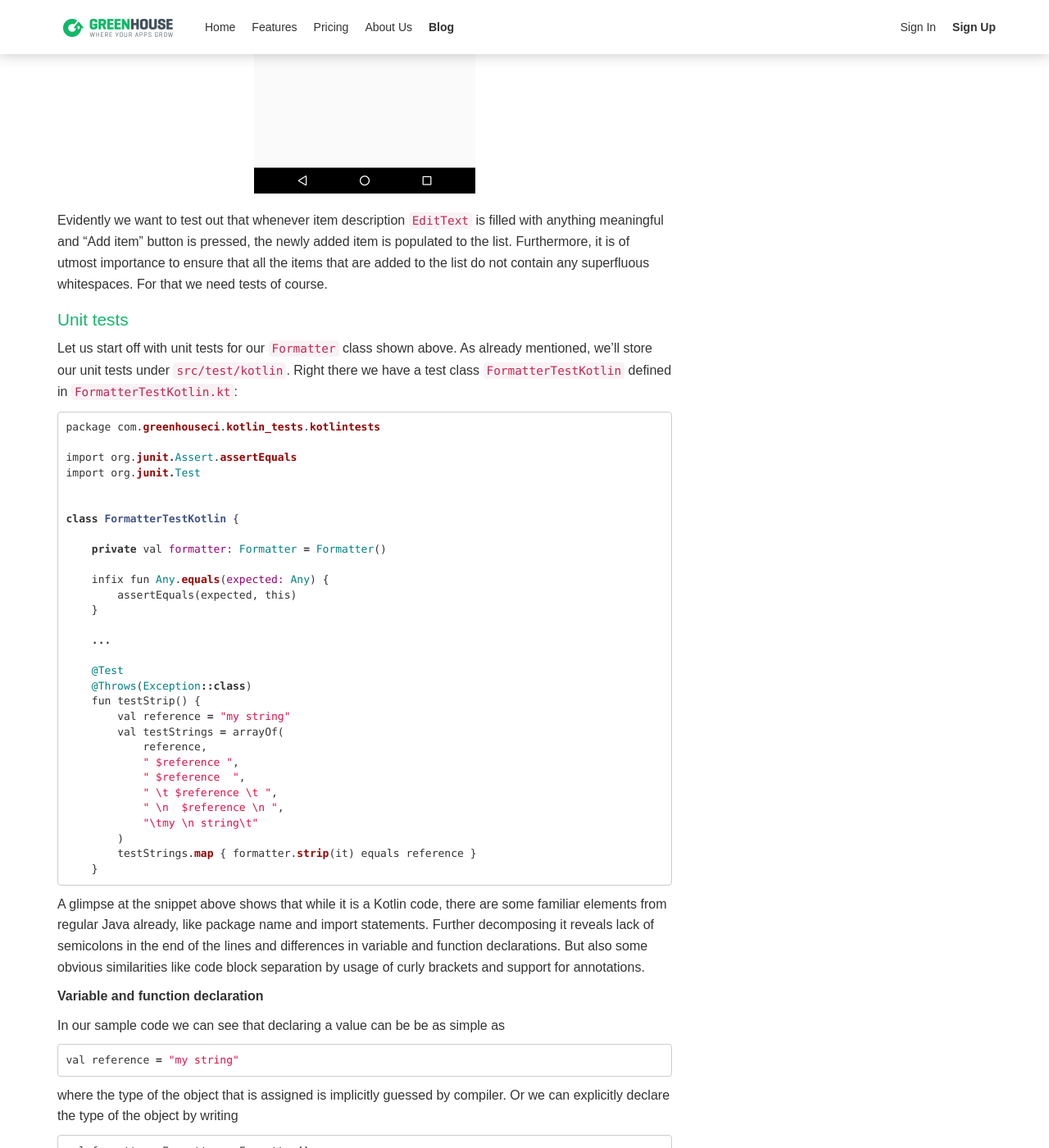
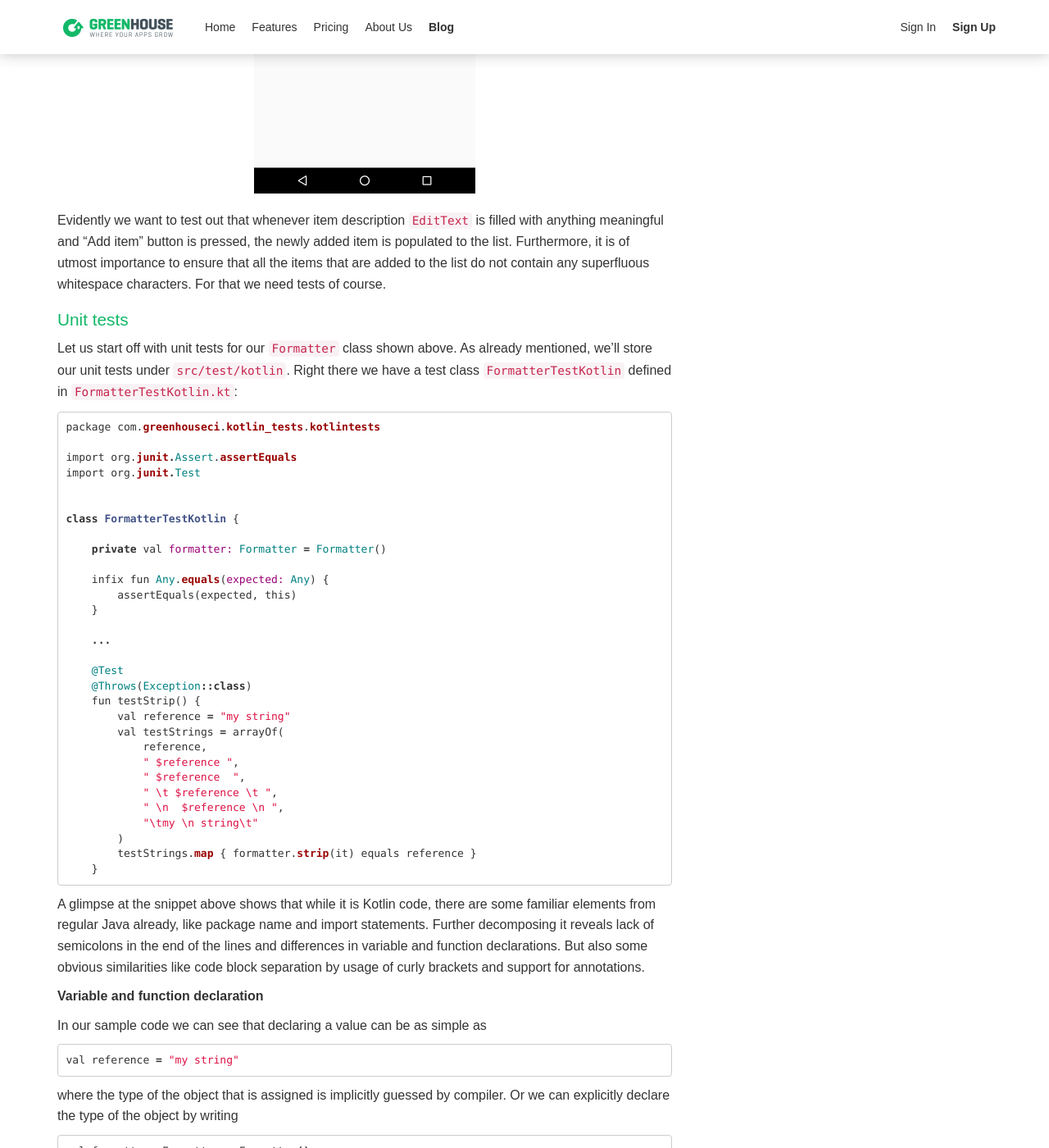
Before and after one commit to GreenhouseCI/blog.greenhouseci.com, a Jekyll site: the page built from _posts/2016-05-11-android-testing-with-kotlin.md, in a window 1280 px wide and 1400 px high, scrolled down 3495 px. Shown: the whole window at 82% size. Built offline with Jekyll 4.4.1, drawn with Linux system fonts in a browser that asks for light colours; nearby versions of some CDN libraries; comment, search, counter and statistics services are not loaded; some of the changed text lies outside the part shown.

Commit message:
Grammar corrections II

````diff
--- a/_posts/2016-05-11-android-testing-with-kotlin.md
+++ b/_posts/2016-05-11-android-testing-with-kotlin.md
@@ -147,7 +147,7 @@ The [application](https://github.com/GreenhouseCI/kotlin-tests) created for
 the purposes of this blog post is of course yet another stunning shopping list app. As expected,
 it is possible to add some items to the list and remove them from there as you wish. To add
 some spice into the mix and make things a little bit more __testable__, every item that is
-inserted to the list passes through a formatter that removes all excess whitespaces from the
+inserted to the list passes through a formatter that removes all excess whitespace from the
 input string. Critical business logic in the form of our formatter that we use to clear up
 the strings lives in
 [`Formatter.java`](https://github.com/GreenhouseCI/kotlin-tests/blob/master/app/src/main/java/com/greenhouseci/kotlin_tests/kotlintests/Formatter.java)
@@ -183,7 +183,7 @@ All in all, our app stands in it's full glory as depicted below:
 Evidently we want to test out that whenever item description `EditText` is filled with anything
 meaningful and "Add item" button is pressed, the newly added item is populated to the list.
 Furthermore, it is of utmost importance to ensure that all the items that are added to the list
-do not contain any superfluous whitespaces. For that we need tests of course.
+do not contain any superfluous whitespace characters. For that we need tests of course.
 
 ## Unit tests
 
@@ -225,7 +225,7 @@ class FormatterTestKotlin {
     }
 ```
 
-A glimpse at the snippet above shows that while it is a Kotlin code, there are some
+A glimpse at the snippet above shows that while it is Kotlin code, there are some
 familiar elements from regular Java already, like package name and import statements.
 Further decomposing it reveals lack of semicolons in the end of the lines and differences
 in variable and function declarations. But also some obvious similarities like code block
@@ -233,7 +233,7 @@ separation by usage of curly brackets and support for annotations.
 
 __Variable and function declaration__
 
-In our sample code we can see that declaring a value can be be as simple as
+In our sample code we can see that declaring a value can be as simple as
 
 ```groovy
 val reference = "my string"
````
Also changed, not shown: other parts of _posts/2016-05-11-android-testing-with-kotlin.md (+3 -3 lines).
